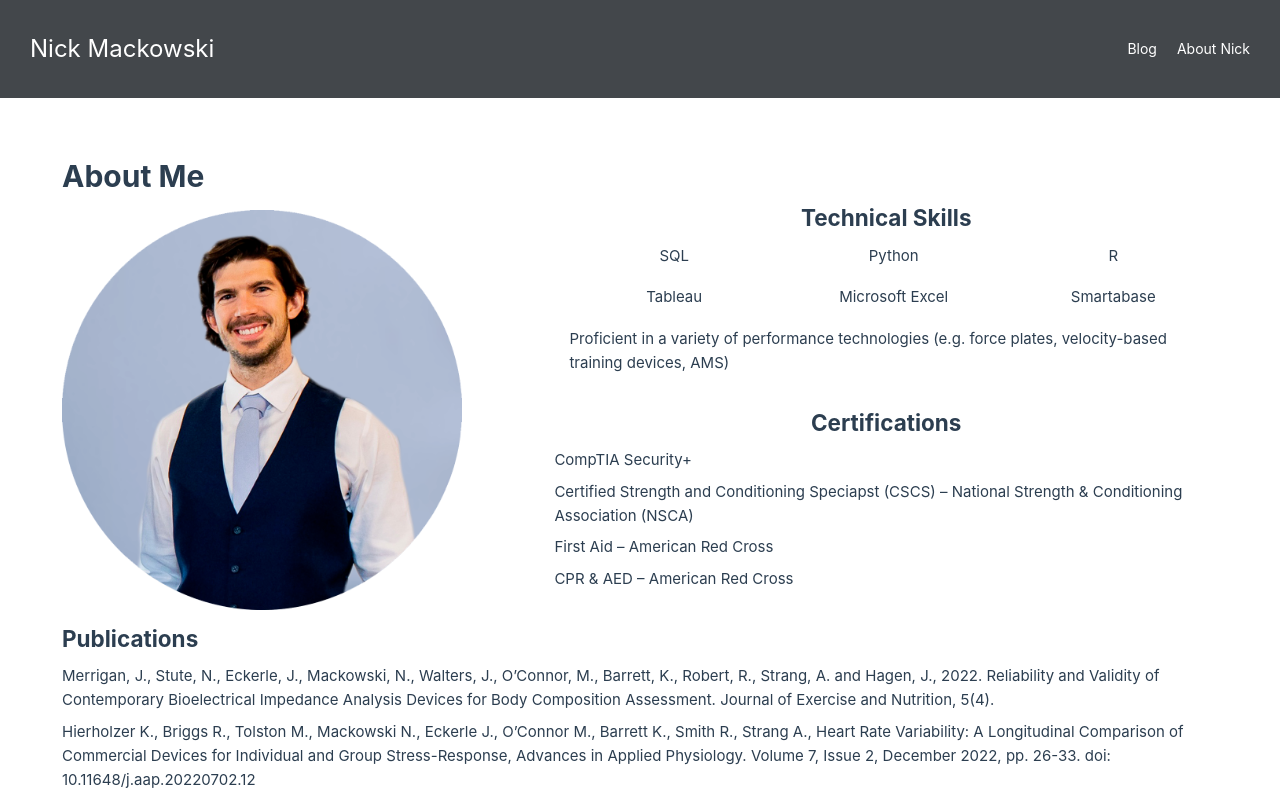
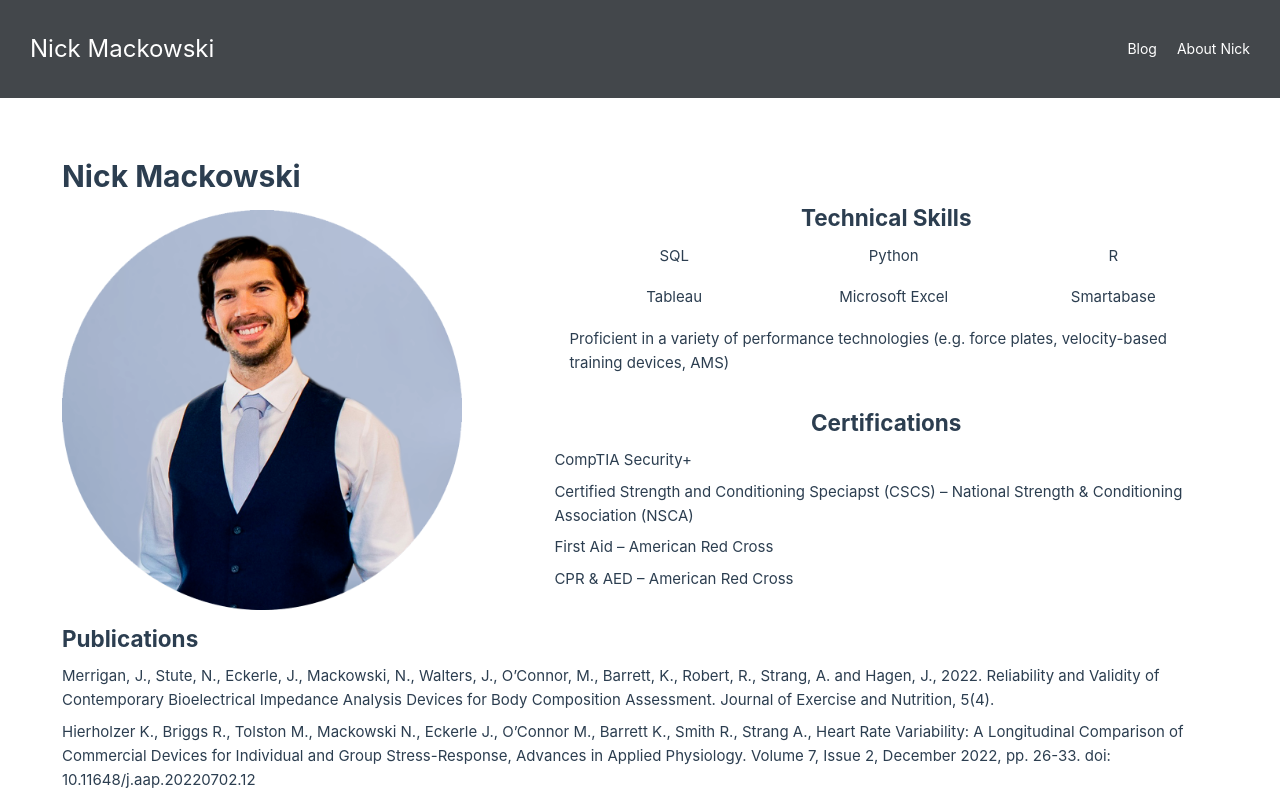
Before and after one commit to nmack41/nmdotcom, a Vue app: page / in a window 1280 px wide. Shown: the top 800 px of the page. Built offline with nearby package versions, Linux system fonts and the light colour scheme.

Commit message:
about me title change

```diff
--- a/src/views/AboutView.vue
+++ b/src/views/AboutView.vue
@@ -1,6 +1,6 @@
 <template>
   <div class="about-me">
-    <h1>About Me</h1>
+    <h1>Nick Mackowski</h1>
     <div class="about-me-wrapper">
       <div class="about-me-profile">
         <img
```
